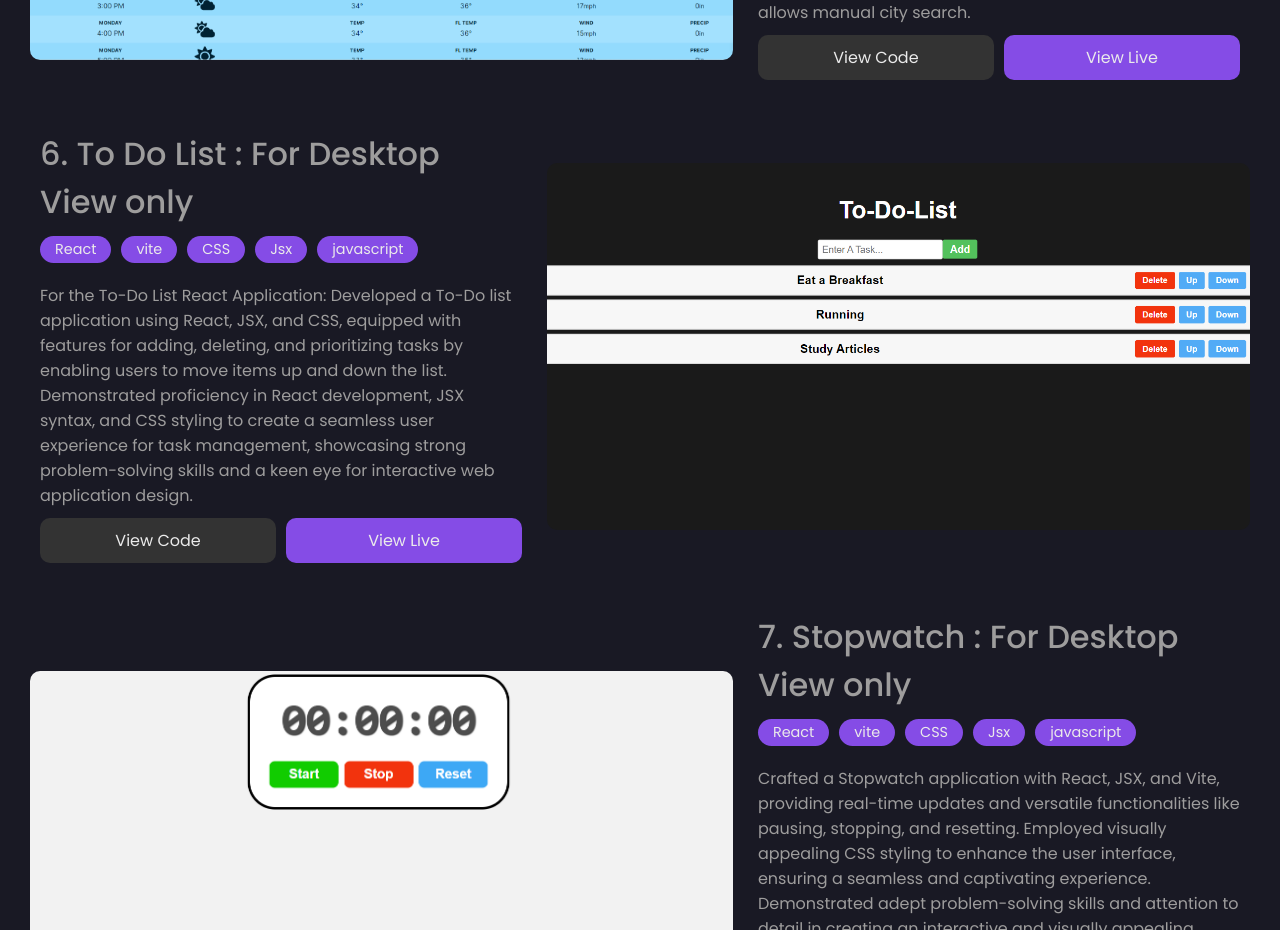
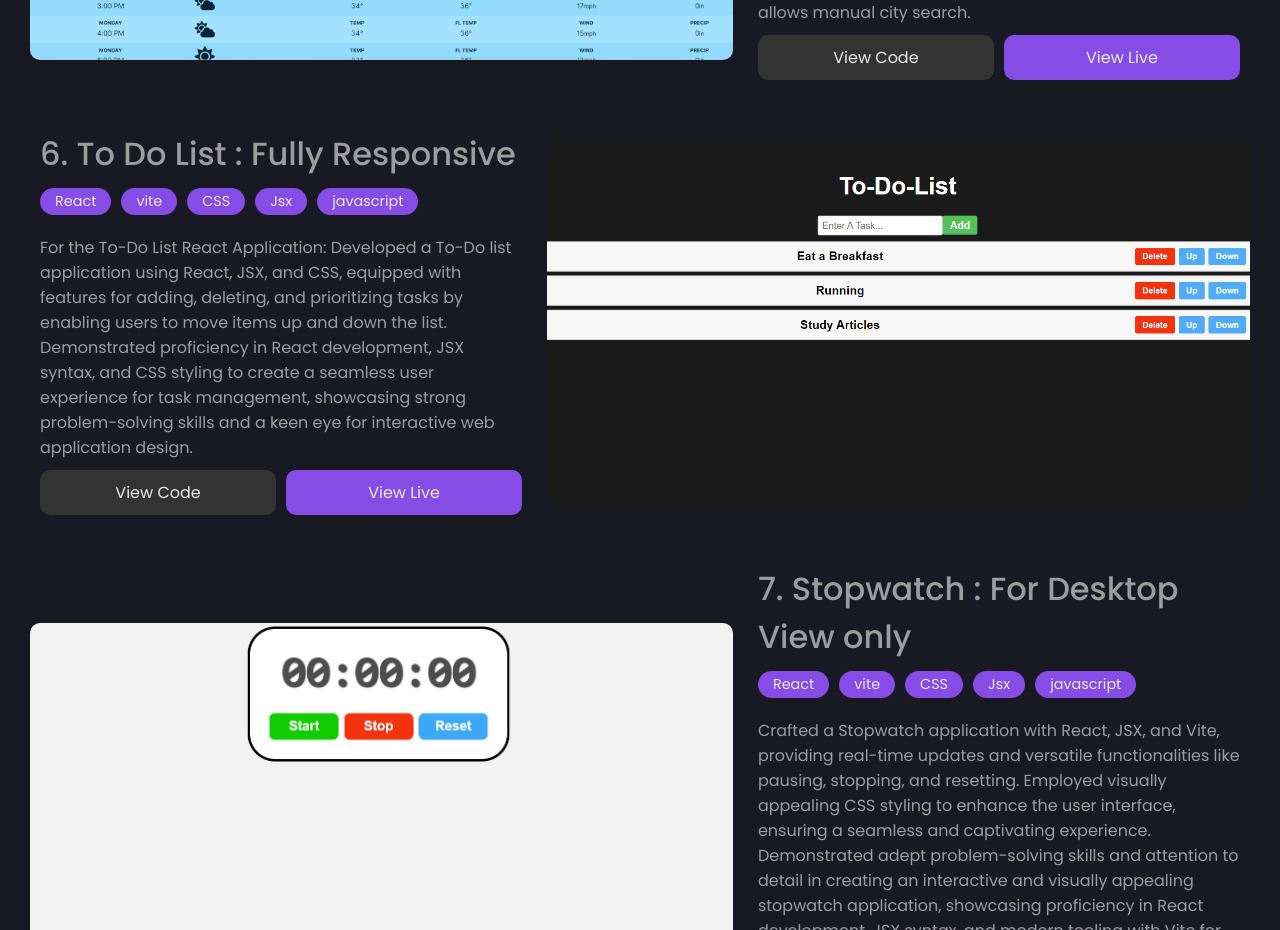
Before and after one commit to SachinSemwal007/portfolio, a React (Vite) app: page / in a window 1280 px wide. Shown: the part 5460-6390 px from the top of the page. Built offline with nearby package versions, Linux system fonts and the light colour scheme.

Commit message:
Modified links

```diff
--- a/src/components/Projects/Projects.jsx
+++ b/src/components/Projects/Projects.jsx
@@ -54,11 +54,11 @@ const data = [
     },
     {
         img: ToDo,
-        projectTitle: "To Do List : For Desktop View only",
+        projectTitle: "To Do List : Fully Responsive",
         techStack: ["React","vite", "CSS", "Jsx" , "javascript"],
         description: "For the To-Do List React Application: Developed a To-Do list application using React, JSX, and CSS, equipped with features for adding, deleting, and prioritizing tasks by enabling users to move items up and down the list. Demonstrated proficiency in React development, JSX syntax, and CSS styling to create a seamless user experience for task management, showcasing strong problem-solving skills and a keen eye for interactive web application design.",
         githubLink: "https://github.com/SachinSemwal007/React_ToDoLIst",
-        appLink: "https://vercel.com/sachin-semwals-projects/react-to-do-l-ist"
+        appLink: "https://react-to-do-l-ist.vercel.app/"
     },
     {
         img: StopWatch,
```
